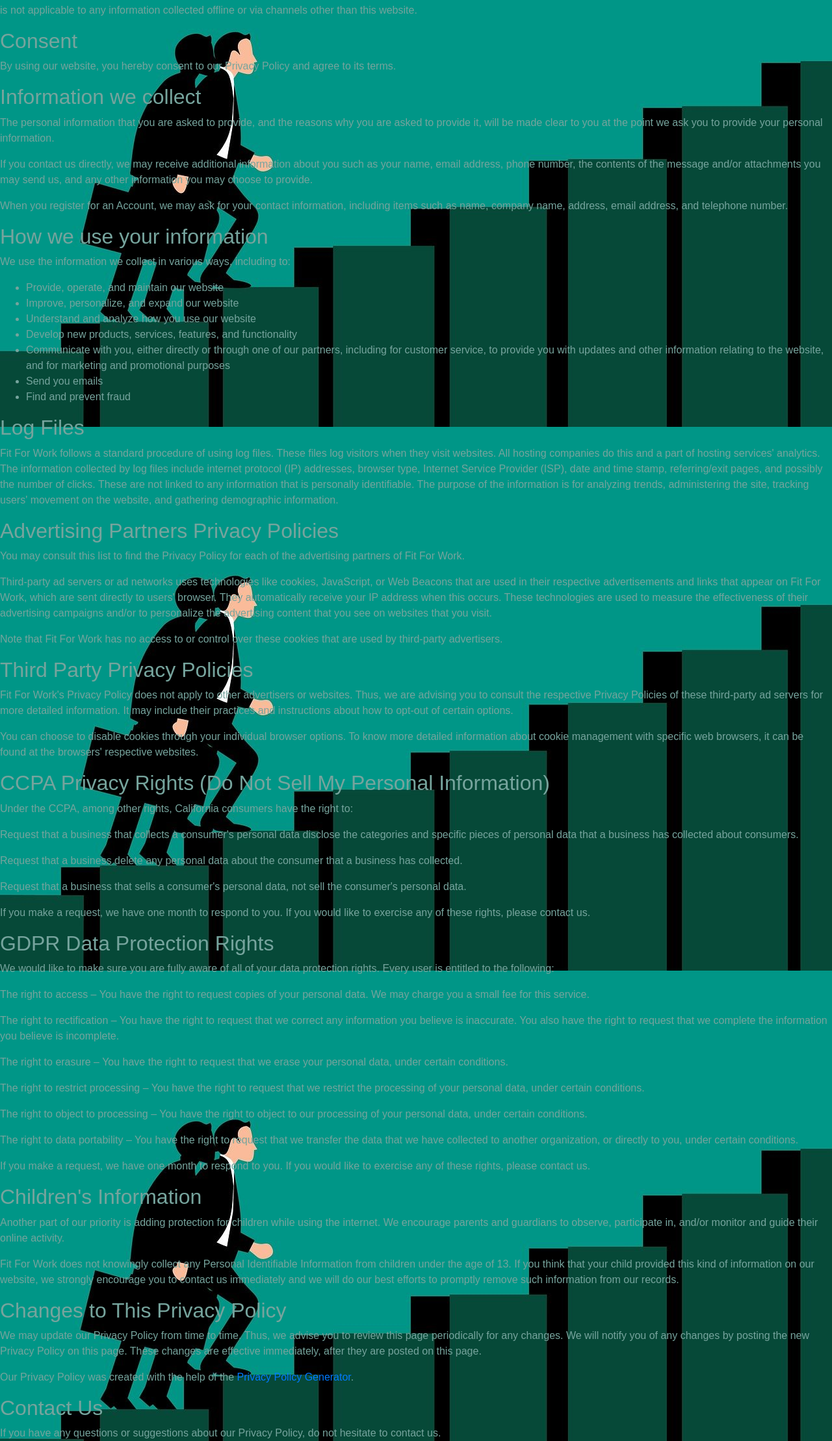
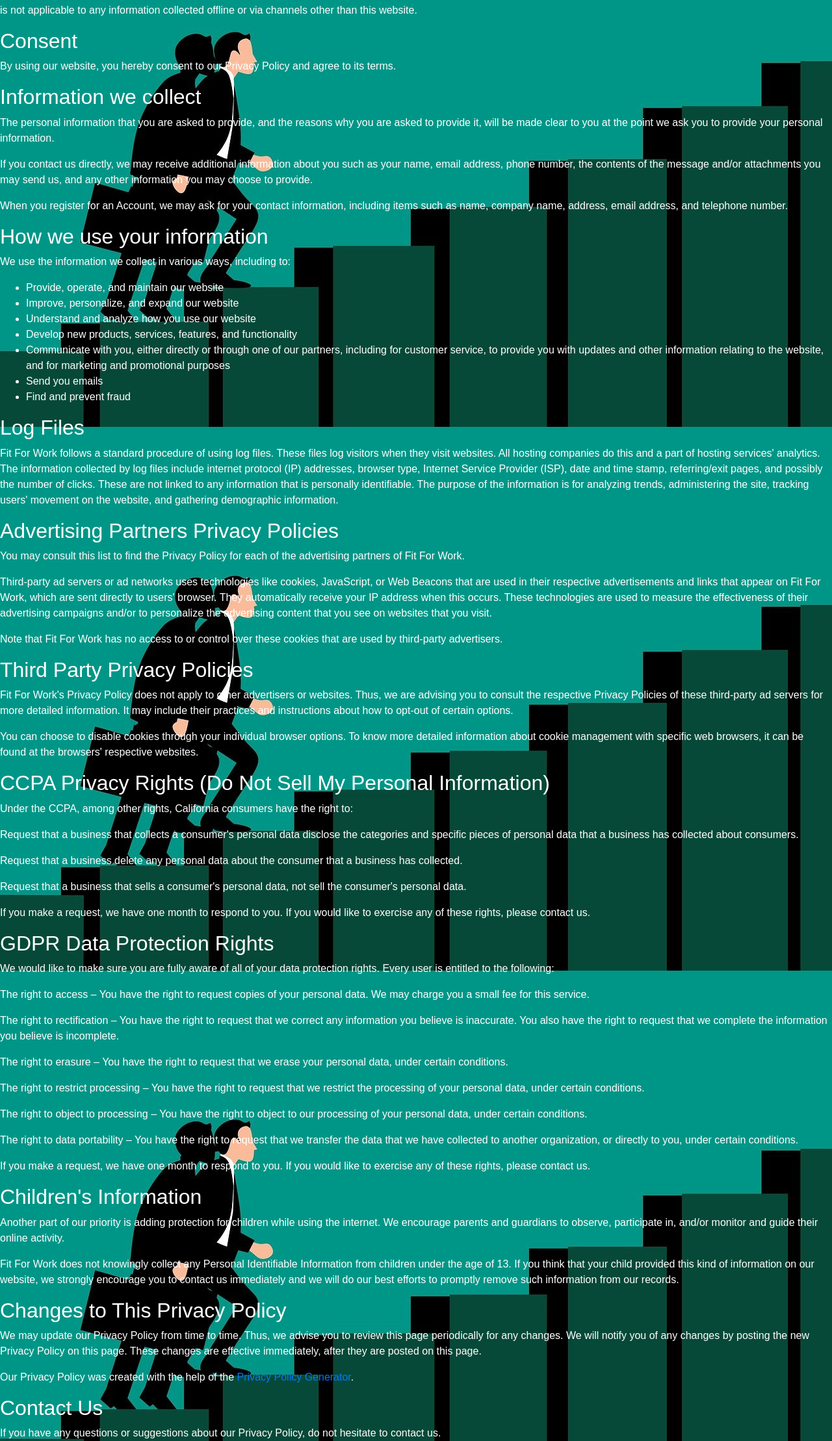
Before and after one commit to valerieniloinsigh31/FitForWork_v1, a Django app: page /privacy/ in a window 1280 px wide. Shown: the part 180-2398 px from the top of the page at 65% size. Run offline with Django 3.2, Linux system fonts and the light colour scheme; some libraries are stand-ins or nearby versions; some web fonts are replaced.

Commit message:
Add css styling to privacy policy page to increase visibility of font

```diff
--- a/ffw/templates/ffw/privacy.html
+++ b/ffw/templates/ffw/privacy.html
@@ -76,6 +76,7 @@
 </header>
 {% endblock %}
 {% block content %}
+<section class="privacy-policy">
 <head>
 <title>Privacy Policy</title>
 </head>
@@ -165,6 +166,6 @@
 
 <p>If you have any questions or suggestions about our Privacy Policy, do not hesitate to contact us.</p>
 {% endblock %}
-
 </body>
+</section>
 </html>
--- a/static/css/base.css
+++ b/static/css/base.css
@@ -362,6 +362,14 @@ input[name='q']::placeholder {
     background-color: fuchsia;
     border-color: fuchsia;
     border-radius: 0;
+
+}
+
+/*Privacy Policy page*/
+
+.privacy-policy {
+color:white;
+opacity:1;
 }
 
 /* Footer */
```
